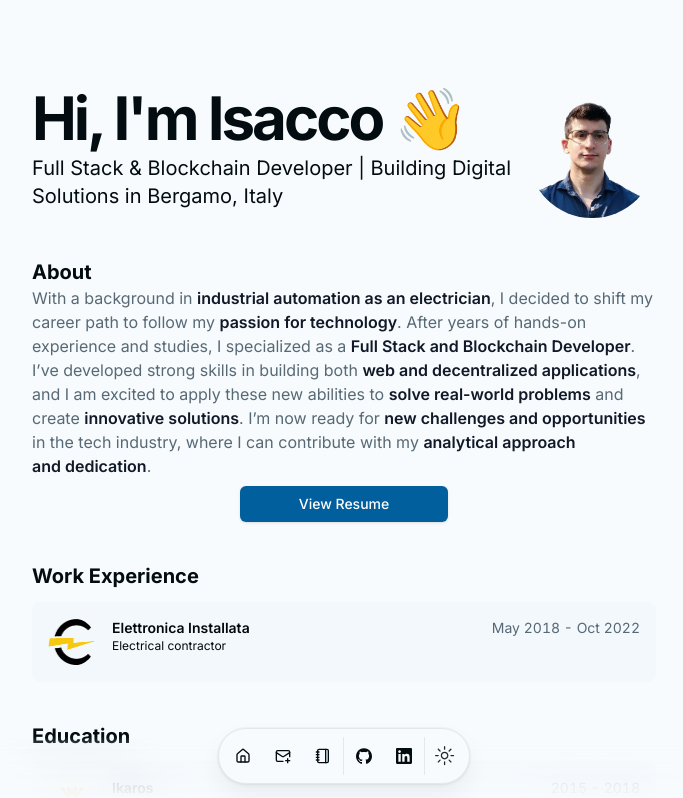
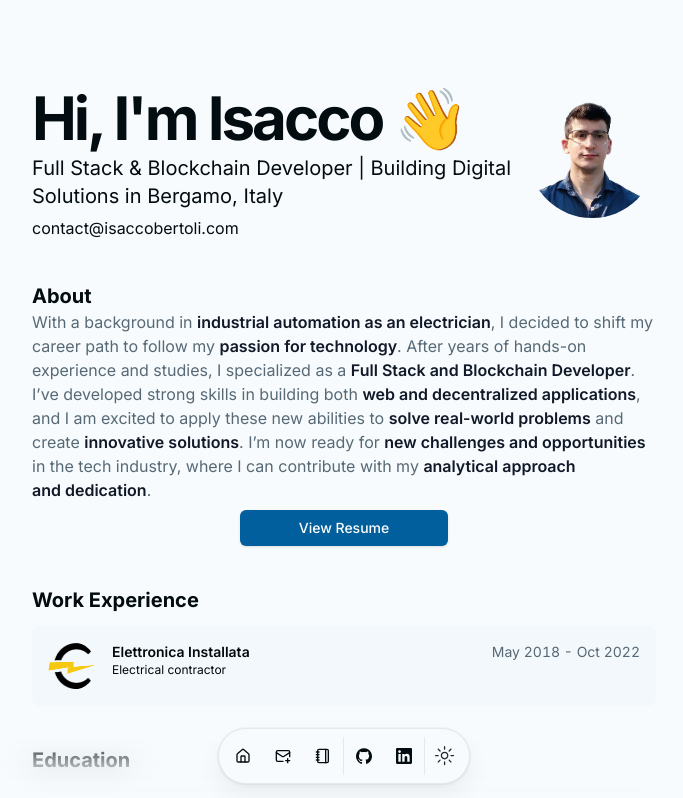
Before and after one commit to Isacco-B/portfolio-2024, a Next.js app: page / in a window 1280 px wide. Shown: the top 798 px of the page, without its empty margins (296-979 px from the left). Built offline with nearby package versions, Linux system fonts and the light colour scheme.

Commit message:
added contact email

```diff
--- a/src/app/page.tsx
+++ b/src/app/page.tsx
@@ -27,6 +27,11 @@ export default function Page() {
                 className="max-w-[600px] md:text-xl"
                 delay={BLUR_FADE_DELAY}
                 text={DATA.description}
+              />
+              <BlurFadeText
+                className="max-w-[600px]"
+                delay={BLUR_FADE_DELAY}
+                text={"contact@isaccobertoli.com"}
               />
             </div>
             <BlurFade delay={BLUR_FADE_DELAY}>
```
